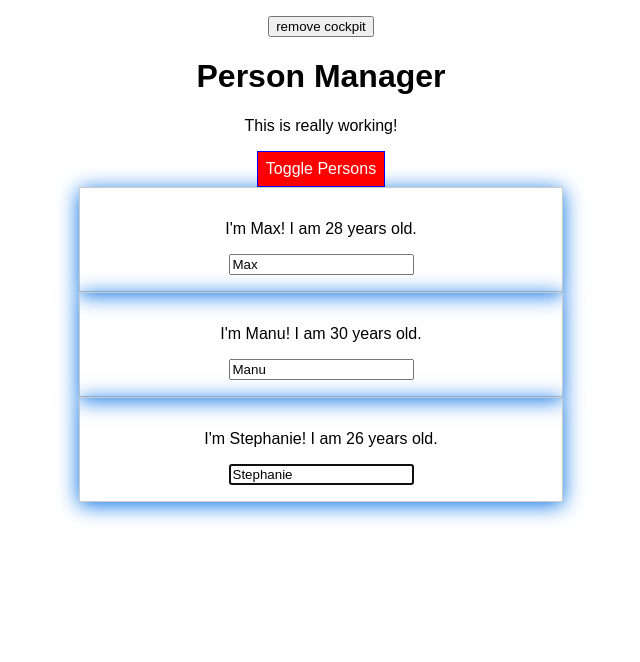
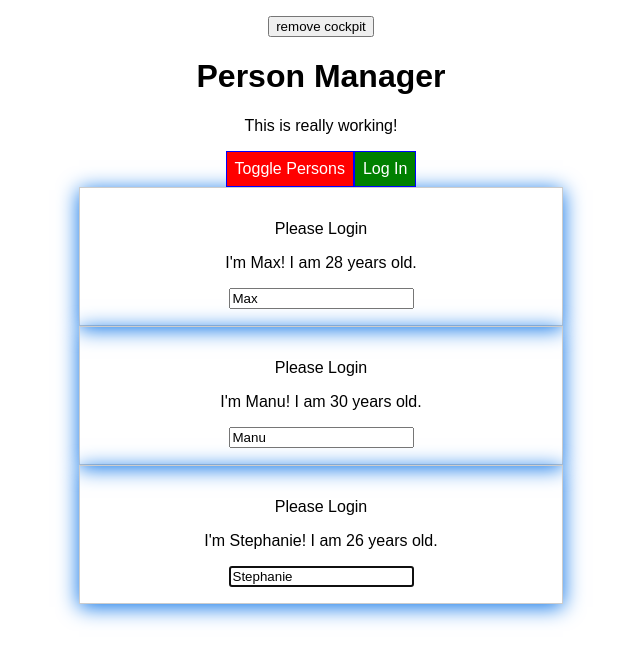
Before and after one commit to code-hoihoi/react-the_complete_guide, a React (Create React App) app: page / in a window 1280 px wide. Shown: the top 662 px of the page, without its empty margins (319-959 px from the left). Built offline with nearby package versions, Linux system fonts and the light colour scheme.

Commit message:
:sparkles:Up to 112. Understanding Prop Chain Problems

```diff
--- a/src/Cockpit/Cockpit.js
+++ b/src/Cockpit/Cockpit.js
@@ -65,7 +65,10 @@ const Cockpit = (props) => {
       </StyledH1>
       <p className={classes.join(' ')}>This is really working!</p>
       <StyledButton ref={toggleStyledBtnRef} altColor={props.showPerson} onClick={props.clicked}>
-          Toggle Persons
+        Toggle Persons
+      </StyledButton>
+      <StyledButton onClick={props.login} isAuthenticated={props.isAuthenticated}>
+        Log In
       </StyledButton>
     </StyledDiv>
   )
--- a/src/Components/Persons/Person/Person.js
+++ b/src/Components/Persons/Person/Person.js
@@ -44,6 +44,7 @@ class Person extends Component {
     console.log('[Person.js] rendering...');
     return(
       <StyledDiv>
+        {this.props.isAuthenticated ? <p>Authenticated!</p> : <p>Please Login</p>}
         <p onClick={this.props.click}>I'm {this.props.name}! I am { Math.floor(this.props.age) } years old.</p>
         <p key="i2">{this.props.children}</p>
         <input
--- a/src/Components/Persons/Persons.js
+++ b/src/Components/Persons/Persons.js
@@ -43,6 +43,7 @@ class Persons extends PureComponent{
             age={person.age}
             click={() => this.props.clicked(personIndex)}
             change={(event) => this.props.changed(event, person.id)}
+            isAuthenticated={this.props.isAuthenticated}
           />
         })}
       </React.Fragment>
--- a/src/Containers/App.js
+++ b/src/Containers/App.js
@@ -20,10 +20,10 @@ class App extends Component {
       {id: "00002", name: "Manu", age: 30},
       {id: "00003", name: "Stephanie", age: 26}
     ],
-    otherstate: "some other state value",
     showPerson: false,
     showCockpit: true,
-    nameChangeCounter: 0
+    nameChangeCounter: 0,
+    loggedIn: false
   }
 
   static getDerivedStateFromProps(props, state) {
@@ -87,7 +87,7 @@ class App extends Component {
     // The better way to update the state that guarantees nameChangeCounter is actually the previous state's one
     this.setState((previousState, props) => {
       return {
-        persons : newPersons,
+        persons: newPersons,
         nameChangeCounter: previousState.nameChangeCounter + 1
       }
     })
@@ -95,19 +95,15 @@ class App extends Component {
 
   toggleNameHandler = () => {
     const doesShow = this.state.showPerson;
-    this.setState(
-      {
-        showPerson: !doesShow
-      }
-    )
+    this.setState({ showPerson: !doesShow })
   }
 
   removeCockpit = () => {
-    this.setState(
-      {
-        showCockpit: false
-      }
-    )
+    this.setState({ showCockpit: false })
+  }
+
+  loginHandler = () => {
+    this.setState({ loggedIn: true });
   }
 
   render() {
@@ -120,6 +116,7 @@ class App extends Component {
           persons={this.state.persons}
           clicked={this.deleteNameHandler}
           changed={this.nameChangeHandler}
+          isAuthenticated={this.state.loggedIn}
         />
       )
     }
@@ -136,6 +133,8 @@ class App extends Component {
             personsLen={this.state.persons.length}
             showPerson={this.state.showPerson}
             clicked={this.toggleNameHandler}
+            login={this.loginHandler}
+            isAuthenticated={this.state.loggedIn}
           /> : null
         }
         {persons}
```
